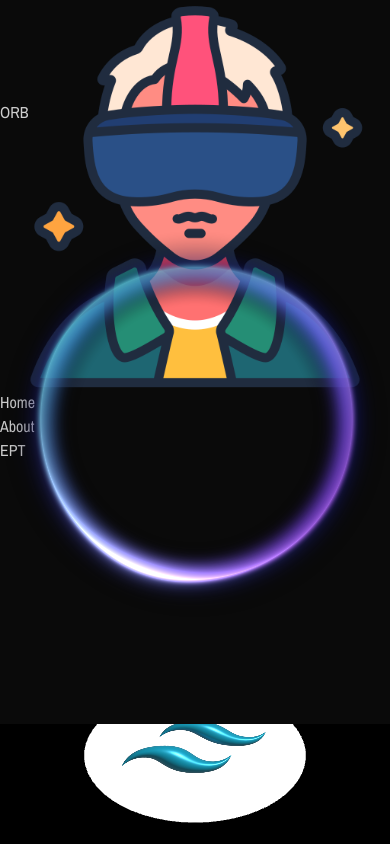
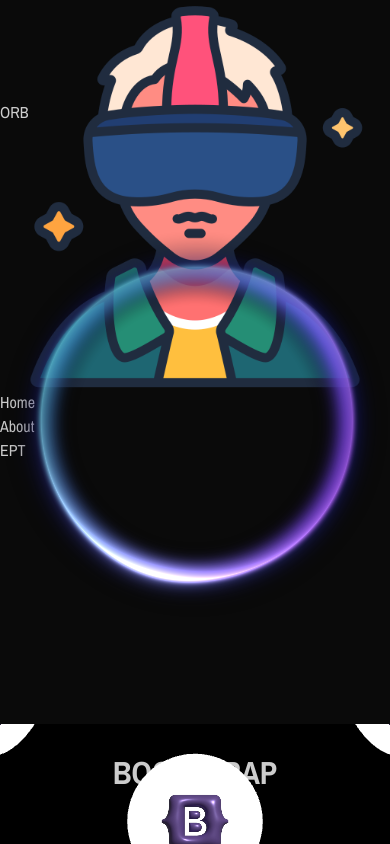
Before and after one commit to Akash-cloud001/learning-framer-and-backend, a React (Vite) app in the folder learning/: page /about in a window 390 px wide. Shown: the top 844 px of the page. Built offline with nearby package versions, Linux system fonts and the light colour scheme.

Commit message:
responsiveness of skill section done

```diff
--- a/learning/src/components/About.jsx
+++ b/learning/src/components/About.jsx
@@ -78,7 +78,7 @@ const About = () => {
         />
       </div>
 
-      <div style={{ height: '100vh', position: 'relative', width: '100%', }} className='mx-auto'>
+      <div style={{ position: 'relative', }} className='mx-auto w-[90%] sm:w-full rounded-2xl overflow-hidden h-[85vh] md:h-screen'>
         <InfiniteMenu items={items} />
       </div>
     </motion.div>
--- a/learning/src/components/InfiniteMenu/InfiniteMenu.css
+++ b/learning/src/components/InfiniteMenu/InfiniteMenu.css
@@ -33,11 +33,23 @@
     user-select: none;
     position: absolute;
     font-weight: 900;
-    font-size: 4rem;
+    font-size: 2rem;
     left: 1.6em;
     top: 50%;
   }
-
+  .face-title {
+    position: absolute;
+    top: 25%;
+    width: max-content;
+    left: 50%;
+    transform: translate(20%, -50%);
+  }
+  @media screen and (min-width: 640px) {
+    .face-title{
+      font-size: 4rem;
+      top: 10%;
+    }
+  }
   .action-button-icon {
     user-select: none;
     position: relative;
@@ -46,12 +58,7 @@
     font-size: 26px;
   }
 
-  .face-title {
-    position: absolute;
-    top: 10%;
-    left: 50%;
-    transform: translate(20%, -50%);
-  }
+
 
   .face-title.active {
     opacity: 1;
@@ -111,8 +118,8 @@
     transition: 0.1s ease;
   }
 
-  @media (max-width: 1500px) {
+  /* @media (max-width: 1500px) {
     .face-title, .face-description {
       display: none;
     }
-  }
+  } */
```
